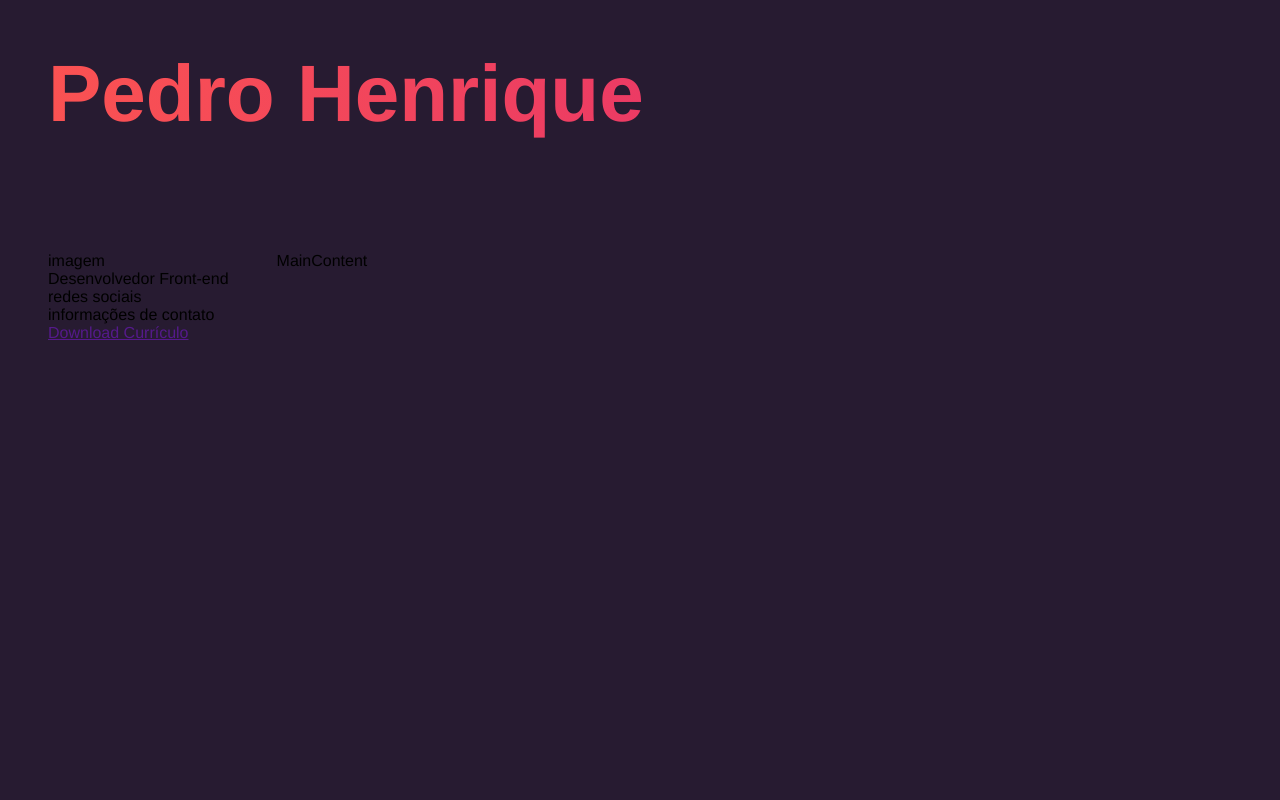
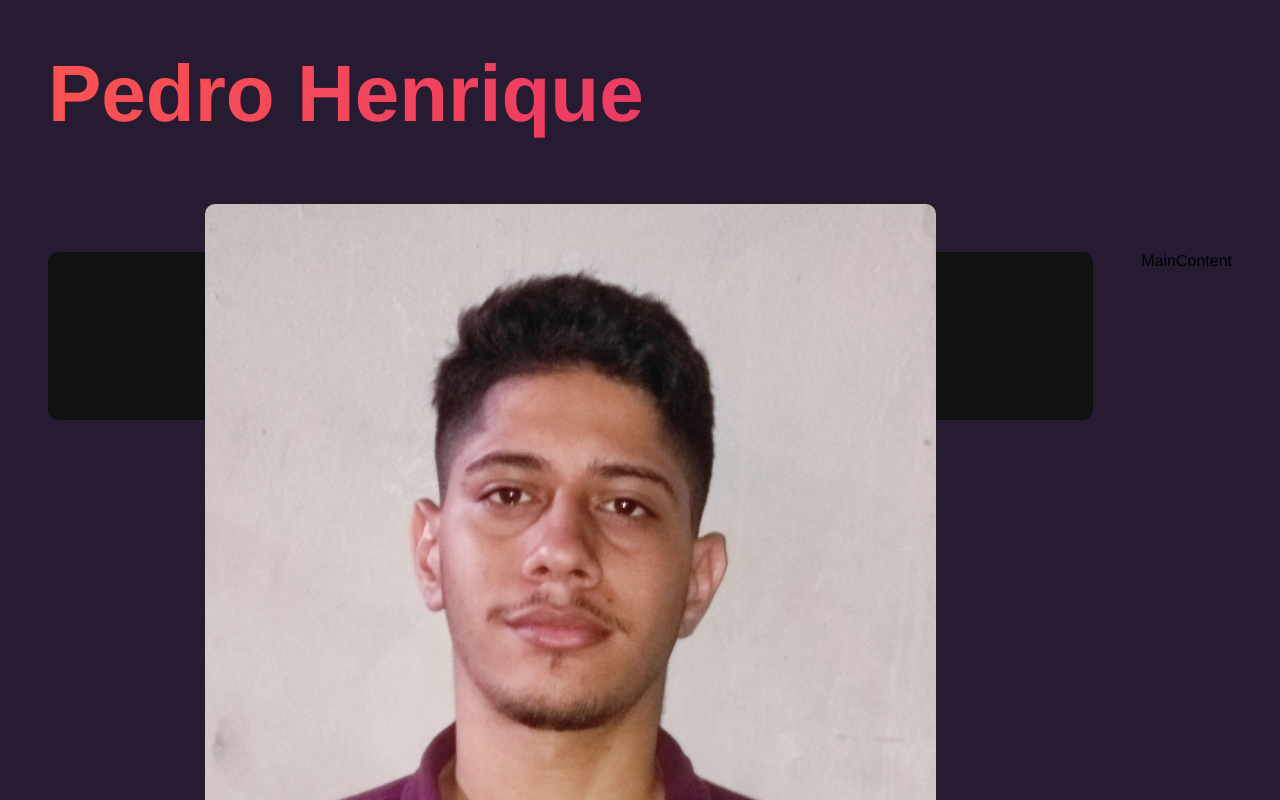
Before and after one commit to pedrohenrique-23/my-portfolio-react-sass, a React (Vite) app in the folder my-portfolio-react/: page / in a window 1280 px wide. Shown: the top 800 px of the page. Built offline with nearby package versions, Linux system fonts and the light colour scheme.

Commit message:
feat: updated styles and elements sidebar

```diff
--- a/my-portfolio-react/src/components/Sidebar.jsx
+++ b/my-portfolio-react/src/components/Sidebar.jsx
@@ -6,7 +6,7 @@
 
     return (
         <aside id="sidebar">
-            <p>imagem</p>
+            <img src={Avatar} alt="Pedro Henrique" />
             <p className="title">Desenvolvedor Front-end</p>
             <p>redes sociais</p>
             <p>informações de contato</p>
--- a/my-portfolio-react/src/styles/components/sidebar.sass
+++ b/my-portfolio-react/src/styles/components/sidebar.sass
@@ -0,0 +1,18 @@
+@use '../variables'
+
+#sidebar
+    background-color: variables.$bg-color
+    flex: 1 1 0
+    border-radius: variables.$container-border-radius
+    display: flex
+    align-items: center
+    flex-direction: column
+    text-align: center
+    position: relative
+    padding: 3rem 0
+
+    img
+        max-width: 70%
+        border-radius: variables.$container-border-radius
+        position: absolute
+        top: -3rem
```
